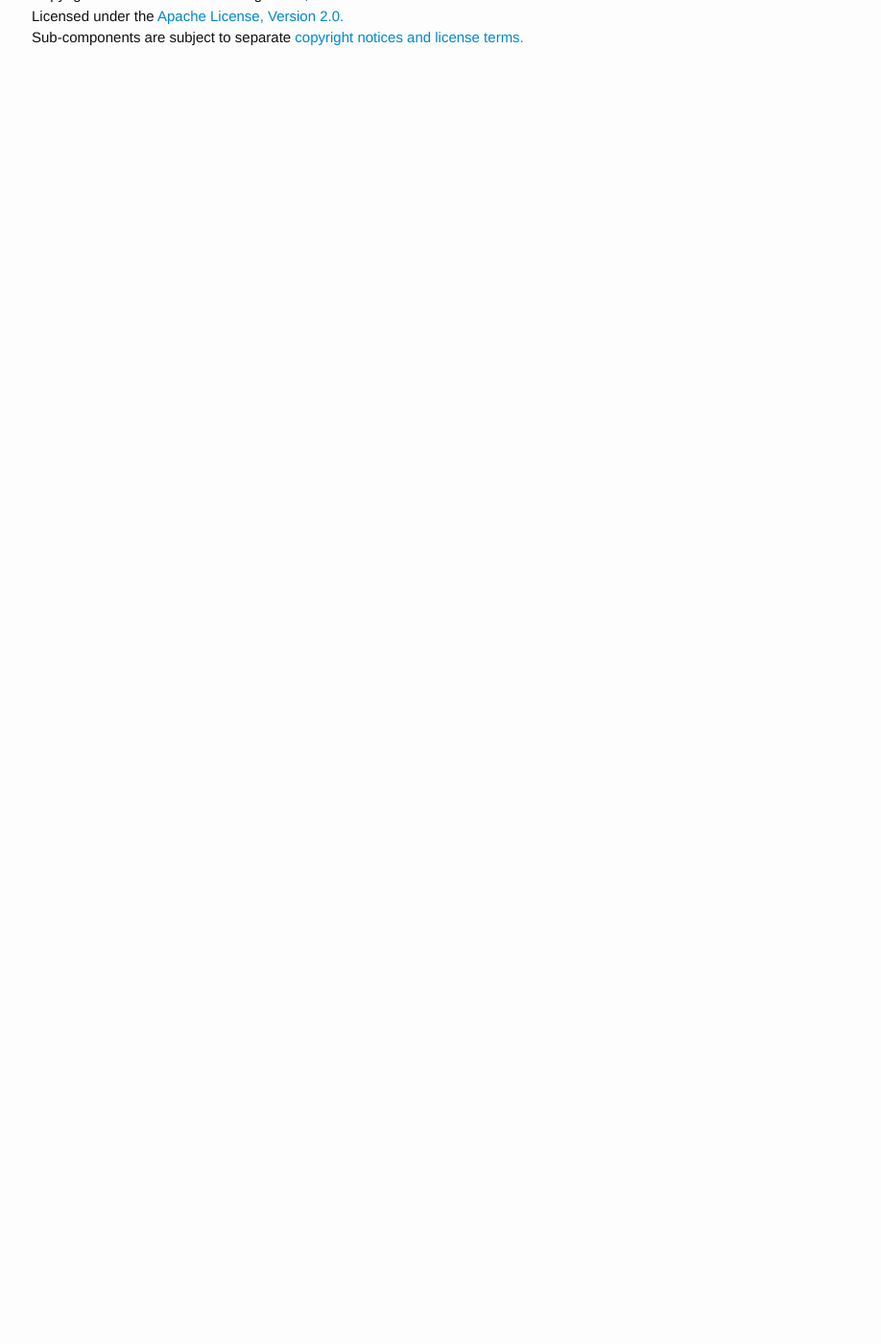
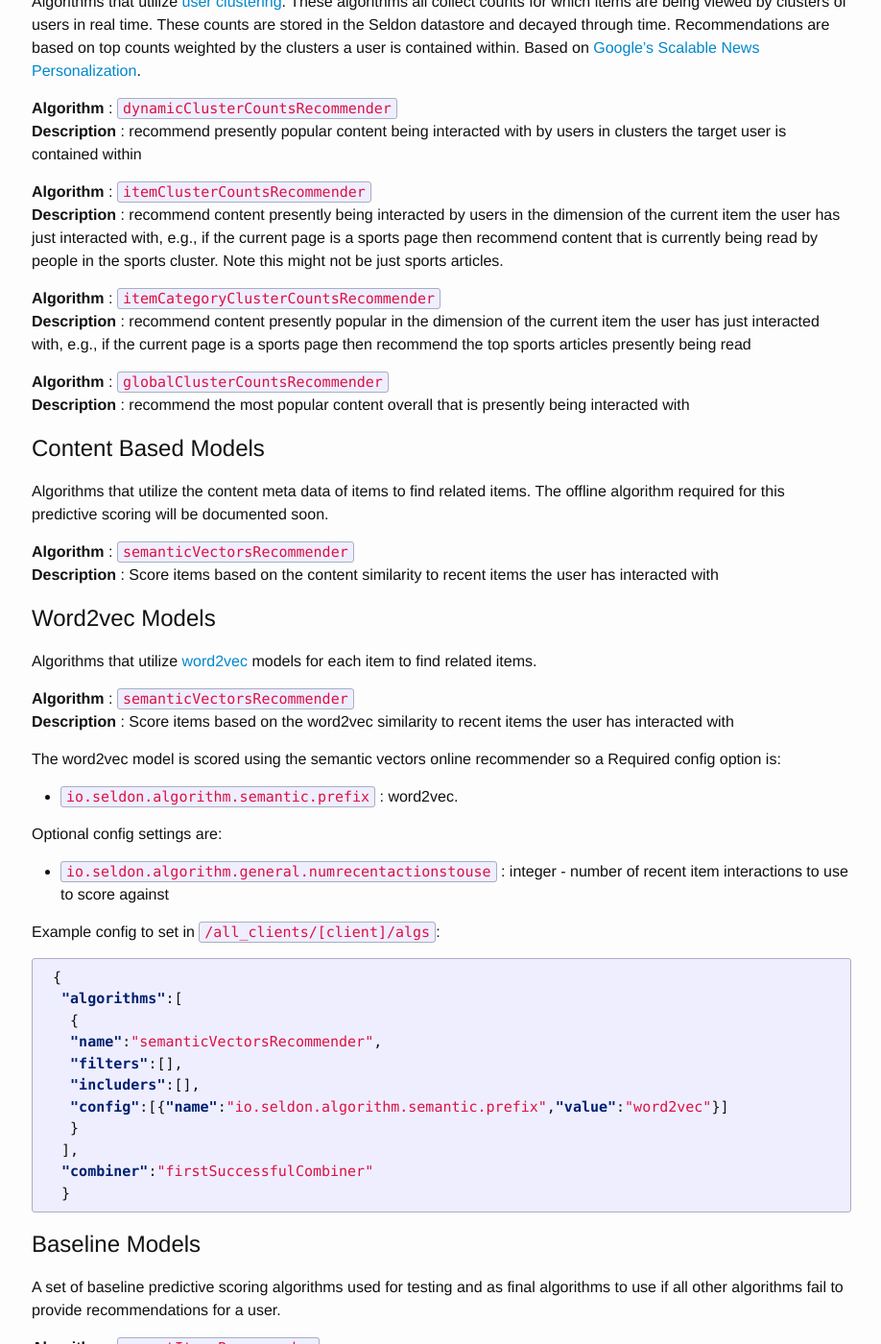
Before and after one commit to SeldonIO/seldonio.github.com, a Jekyll site: the page built from predictive-scoring.md, in a window 1280 px wide and 1400 px high, scrolled down 2270 px. Shown: the whole window at 96% size, without its empty margins (180-1098 px from the left). Built offline with Jekyll 4.4.1, drawn with Linux system fonts in a browser that asks for light colours; before the commit the page ends 2381 px from its top, so only the background shows below that; some of the changed text lies outside the part shown.

Commit message:
update conf examples

```diff
--- a/predictive-scoring.md
+++ b/predictive-scoring.md
@@ -25,7 +25,7 @@ The current built in predictive scoring algorithms are as follows:
 `itemClusterCountsRecommender` | [user clustering model](predictive-scoring.html#user-clustering)
 `itemCategoryClusterCountsRecommender` | [user clustering model](predictive-scoring.html#user-clustering)
 `globalClusterCountsRecommender` | [user clustering model](predictive-scoring.html#user-clustering)
-`semanticVectorsRecommender` | [content based models](predictive-scoring.html#content-based)
+`semanticVectorsRecommender` | [content based models](predictive-scoring.html#content-based), [word2vec model](predictive-scoring.html#word2vec)
 `recentItemsRecommender` | [baseline models](predictive-scoring.html#baseline)
 `mostPopularRecommender` | [baseline models](predictive-scoring.html#baseline)
 
@@ -38,8 +38,47 @@ Algorithms that utilize a [matrix factorization](spark-models.html#matrix-factor
  **Algorithm** : `mfRecommender`
  **Description** : Utilizes the derived offline latent factors to provide a set of recommendations for a user.
 
+Example config to set in `/all_clients/[client]/algs`:
+
+{% highlight json %}
+ {
+  "algorithms":[
+   {
+   "name":"mfRecommender",
+   "filters":[],
+   "includers":[],
+   "config":[]
+   }
+  ],
+  "combiner":"firstSuccessfulCombiner"
+  }
+{% endhighlight %}
+
+
+
  **Algorithm** :  `recentMfRecommender`
  **Description** :  Uses the recent item interactions to create a snapshot latent representation of the user from the item factors and use that to recommend new content.
+
+Optional config setting for this algorithm are:
+
+ * `io.seldon.algorithm.general.numrecentactionstouse` : integer - number of recent item interactions to use to score against
+
+Example config to set in `/all_clients/[client]/algs`:
+
+{% highlight json %}
+ {
+  "algorithms":[
+   {
+   "name":"recentMfRecommender",
+   "filters":[],
+   "includers":[],
+   "config":[{"name":"io.seldon.algorithm.general.numrecentactionstouse","value":"1"}]
+   }
+  ],
+  "combiner":"firstSuccessfulCombiner"
+  }
+{% endhighlight %}
+
 
 
 ## Item Activity Models<a name="similar-items"></a>
@@ -48,6 +87,23 @@ Algorithms that utilize activity based [item similarity](spark-models.html#item-
 
  **Algorithm** : `itemSimilarityRecommender`
  **Description** :  Uses the recent item interactions to find a set of top scoring similar items to recommend
+
+Example config to set in `/all_clients/[client]/algs`:
+
+{% highlight json %}
+ {
+  "algorithms":[
+   {
+   "name":"itemSimilarityRecommender",
+   "filters":[],
+   "includers":[],
+   "config":[]
+   }
+  ],
+  "combiner":"firstSuccessfulCombiner"
+  }
+{% endhighlight %}
+
 
 ## User Clustering Models<a name="user-clustering"></a>
 
@@ -73,6 +129,37 @@ Algorithms that utilize the content meta data of items to find related items. Th
 **Algorithm** : `semanticVectorsRecommender`
 **Description** : Score items based on the content similarity to recent items the user has interacted with
 
+## Word2vec Models<a name="word2vec"></a>
+
+Algorithms that utilize [word2vec](spark-models.html#user-clusters) models for each item to find related items.
+
+**Algorithm** : `semanticVectorsRecommender`
+**Description** : Score items based on the word2vec similarity to recent items the user has interacted with
+
+The word2vec model is scored using the semantic vectors online recommender so a Required config option is:
+
+ * `io.seldon.algorithm.semantic.prefix` : word2vec.
+
+Optional config settings are:
+
+ * `io.seldon.algorithm.general.numrecentactionstouse` : integer - number of recent item interactions to use to score against
+
+
+Example config to set in `/all_clients/[client]/algs`:
+
+{% highlight json %}
+ {
+  "algorithms":[
+   {
+   "name":"semanticVectorsRecommender",
+   "filters":[],
+   "includers":[],
+   "config":[{"name":"io.seldon.algorithm.semantic.prefix","value":"word2vec"}]
+   }
+  ],
+  "combiner":"firstSuccessfulCombiner"
+  }
+{% endhighlight %}
 
 ## Baseline Models<a name="baseline"></a>
 
```
